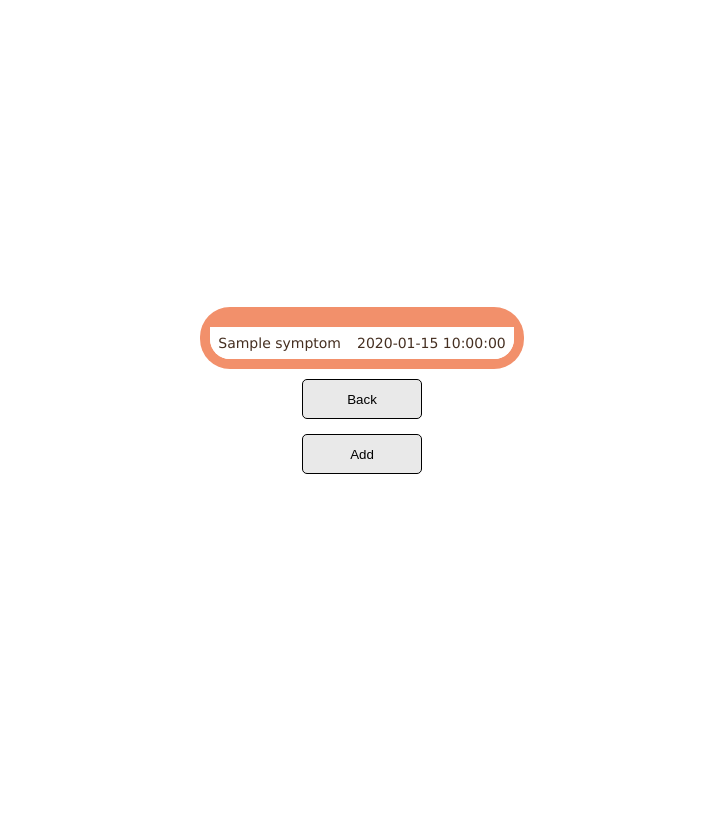
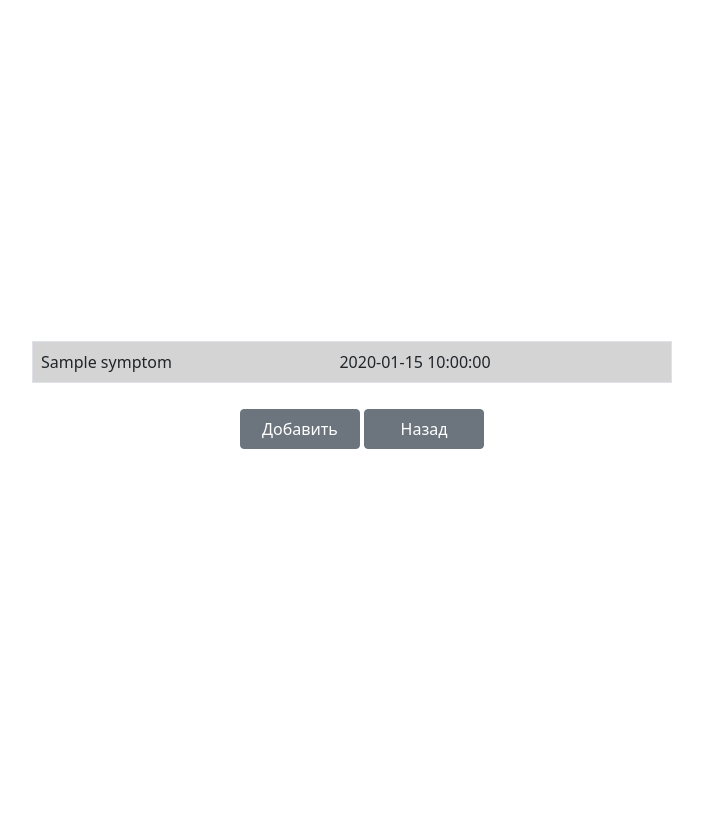
Before and after one commit to moevm/nosql2h20-patients-mongo, a Flask app: page /card/1/dynamic in a window 1280 px wide. Shown: the whole page, without its empty margins (278-981 px from the left). After the commit the page ends 449 px from the top, so only its background shows below. Run offline with Flask 2, Linux system fonts and the light colour scheme; a database or web service that is not in the repository returns one stand-in record (values such as "Sample title"); data that the repository does not hold is empty.

Commit message:
edit style of dynamic.html

```diff
--- a/frontend/templates/dynamic.html
+++ b/frontend/templates/dynamic.html
@@ -6,12 +6,13 @@
   <title>Diseases</title>
   <meta name="description" content="">
   <meta name="viewport" content="width=device-width, initial-scale=1">
-  <link rel="stylesheet" type="text/css" href="{{ url_for('static', filename='css/table.css') }}"/>
+  <link rel="stylesheet" type="text/css" href="{{ url_for('static', filename='css/main.css') }}" />
+  <link href="https://cdn.jsdelivr.net/npm/bootstrap@5.0.0-beta1/dist/css/bootstrap.min.css" rel="stylesheet"
+    integrity="sha384-giJF6kkoqNQ00vy+HMDP7azOuL0xtbfIcaT9wjKHr8RbDVddVHyTfAAsrekwKmP1" crossorigin="anonymous">
 </head>
 
-<body>
-  <div class="wrapper" style="display: flex; justify-content: center; height: 100vh; align-items: center; flex-direction: column;">
-  <table>
+<body class="addForm" style="height: 100vh;">
+  <table class="table table-hover" style="width:50%">
     <tbody>
       {%for symp in symptoms%}
       <tr onclick="location.href='{{ url_for('symptom_edit', phone_number = phone_number,  index = loop.index-1) }}';">
@@ -21,13 +22,10 @@
       {% endfor %}
     </tbody>
   </table>
-	<div style="display: flex;padding-top:10px">
-
   <div style="padding:10px">
-		<button onclick="location.href='{{ url_for('card_patient', phone_number=phone_number) }}';">Back</button>
-		<button onclick="location.href='{{ url_for('add_symptom', phone_number=phone_number) }}';">Add</button>
-
+    <button class="btn btn-secondary"
+      onclick="location.href='{{ url_for('add_symptom', phone_number=phone_number) }}';">Добавить</button>
+    <button class="btn btn-secondary"
+      onclick="location.href='{{ url_for('card_patient', phone_number=phone_number) }}';">Назад</button>
   </div>
-  </div>
-
 </body>
```
Lines whose indentation alone changed are shown as unchanged.
